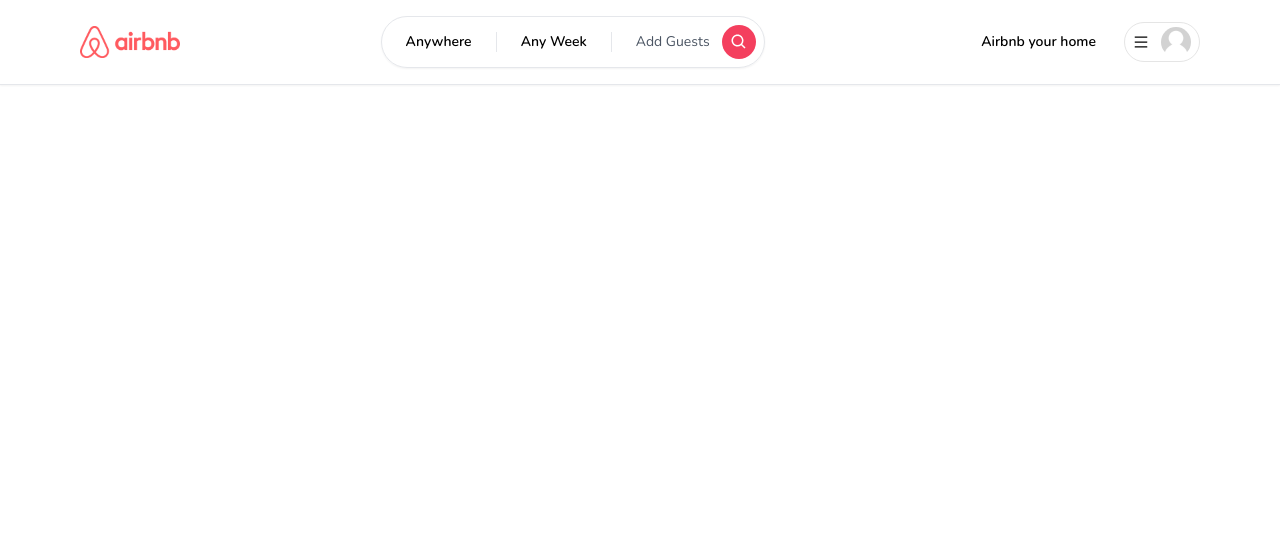
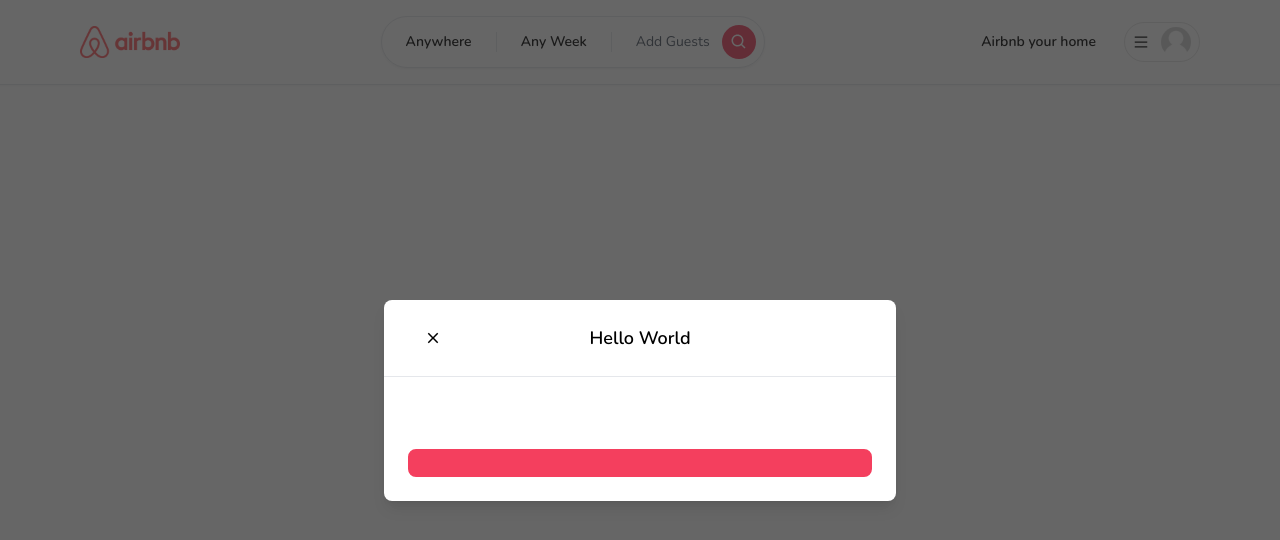
Before and after one commit to DogukanErzurum/airbnb-clone, a Next.js app: page / in a window 1280 px wide. Shown: the top 540 px of the page. Built offline with nearby package versions, Linux system fonts and the light colour scheme.

Commit message:
Design for the home screen has begin.

```diff
--- /dev/null
+++ b/app/components/Button.tsx
@@ -0,0 +1,58 @@
+'use client';
+
+import { IconType } from "react-icons";
+
+interface ButtonProps {
+  label: string;
+  onClick: (e: React.MouseEvent<HTMLButtonElement>) => void;
+  disabled?: boolean;
+  outline?: boolean;
+  small?: boolean;
+  icon?: IconType;
+}
+
+const Button: React.FC<ButtonProps> = ({
+  label,
+  onClick,
+  disabled,
+  outline,
+  small,
+  icon: Icon,
+}) => {
+  return (
+    <button
+      disabled={disabled}
+      onClick={onClick}
+      className={`
+        relative
+        disabled:opacity-70
+        disabled:cursor-not-allowed
+        rounded-lg
+        hover:opacity-80
+        transition
+        w-full
+        ${outline ? 'bg-white' : 'bg-rose-500'}
+        ${outline ? 'border-black' : 'border-rose-500'}
+        ${outline ? 'text-black' : 'text-white'}
+        ${small ? 'text-sm' : 'text-md'}
+        ${small ? 'py-1' : 'py-3'}
+        ${small ? 'font-light' : 'font-semibold'}
+        ${small ? 'border-[1px]' : 'border-2'}
+      `}
+    >
+      {Icon && (
+        <Icon
+          size={24}
+          className="
+            absolute
+            left-4
+            top-3
+          "
+        />
+      )}
+      {label}
+    </button>
+   );
+}
+
+export default Button;
--- /dev/null
+++ b/app/components/modals/Modal.tsx
@@ -0,0 +1,193 @@
+'use client';
+
+import { useCallback, useEffect, useState } from "react";
+import { IoMdClose } from "react-icons/io";
+import Button from "../Button";
+
+
+interface ModalProps {
+  isOpen?: boolean;
+  onClose: () => void;
+  onSubmit: () => void;
+  title?: string;
+  body?: React.ReactElement;
+  footer?: React.ReactElement;
+  actionLabel: string;
+  disabled?: boolean;
+  secondaryAction?: () => void;
+  secondaryActionLabel?: string;
+}
+
+const Modal: React.FC<ModalProps> = ({
+  isOpen,
+  onClose,
+  onSubmit,
+  title,
+  body,
+  actionLabel,
+  footer,
+  disabled,
+  secondaryAction,
+  secondaryActionLabel
+}) => {
+  const [showModal, setShowModal] = useState(isOpen);
+
+  useEffect(() => {
+    setShowModal(isOpen);
+  }, [isOpen]);
+
+  const handleClose = useCallback(() => {
+    if (disabled) {
+      return;
+    }
+
+    setShowModal(false);
+    setTimeout(() => {
+      onClose();
+    }, 300)
+  }, [onClose, disabled]);
+
+  const handleSubmit = useCallback(() => {
+    if (disabled) {
+      return;
+    }
+
+    onSubmit();
+  }, [onSubmit, disabled]);
+
+  const handleSecondaryAction = useCallback(() => {
+    if (disabled || !secondaryAction) {
+      return;
+    }
+
+    secondaryAction();
+  }, [secondaryAction, disabled]);
+
+  if (!isOpen) {
+    return null;
+  }
+
+  return (
+    <>
+      <div
+        className="
+          justify-center
+          items-center
+          flex
+          overflow-x-hidden
+          overflow-y-auto
+          fixed
+          inset-0
+          z-50
+          outline-none
+          focus:outline-none
+          bg-neutral-800/70
+        "
+      >
+        <div className="
+          relative
+          w-full
+          md:w-4/6
+          lg:w-3/6
+          xl:w-2/5
+          my-6
+          mx-auto
+          h-full
+          lg:h-auto
+          md:h-auto
+          "
+        >
+          {/*content*/}
+          <div className={`
+            translate
+            duration-300
+            h-full
+            ${showModal ? 'translate-y-0' : 'translate-y-full'}
+            ${showModal ? 'opacity-100' : 'opacity-0'}
+          `}>
+            <div className="
+              translate
+              h-full
+              lg:h-auto
+              md:h-auto
+              border-0
+              rounded-lg
+              shadow-lg
+              relative
+              flex
+              flex-col
+              w-full
+              bg-white
+              outline-none
+              focus:outline-none
+            "
+            >
+              {/*header*/}
+              <div className="
+                flex
+                items-center
+                p-6
+                rounded-t
+                justify-center
+                relative
+                border-b-[1px]
+                "
+              >
+                <button
+                  onClick={handleClose}
+                  className="
+                    p-1
+                    border-0
+                    hover:opacity-70
+                    transition
+                    absolute
+                    left-9
+                  "
+                  aria-label="Close"
+                >
+                  <IoMdClose size={18} />
+                </button>
+                <div className="text-lg font-semibold">
+                  {title}
+                </div>
+              </div>
+              {/*body*/}
+              <div className="relative p-6 flex-auto">
+                {body}
+              </div>
+              {/*footer*/}
+              <div className="flex flex-col gap-2 p-6">
+                <div
+                  className="
+                    flex
+                    flex-row
+                    items-center
+                    gap-4
+                    w-full
+                  "
+                >
+                  {secondaryAction && secondaryActionLabel && (
+                    <Button
+                      disabled={disabled}
+                      label={secondaryActionLabel}
+                      onClick={handleSecondaryAction}
+                      outline
+                    />
+                  )}
+                  <Button
+                    disabled={disabled}
+                    label={actionLabel}
+                    onClick={handleSubmit}
+                  />
+                </div>
+                {footer}
+              </div>
+            </div>
+          </div>
+        </div>
+      </div>
+    </>
+  );
+}
+
+export default Modal;
--- a/app/layout.tsx
+++ b/app/layout.tsx
@@ -3,6 +3,7 @@
 import './globals.css'
 import Navbar from "./components/navbar/Navbar";
 import ClientOnly from "./components/ClientOnly";
+import Modal from "./components/modals/Modal";
 
 export const metadata = {
   title: 'Airbnb',
@@ -22,6 +23,7 @@
     <html lang="en">
       <body className={font.className}>
         <ClientOnly>
+          <Modal title="Hello World" isOpen/>
           <Navbar />
         </ClientOnly>
         {children}
```
